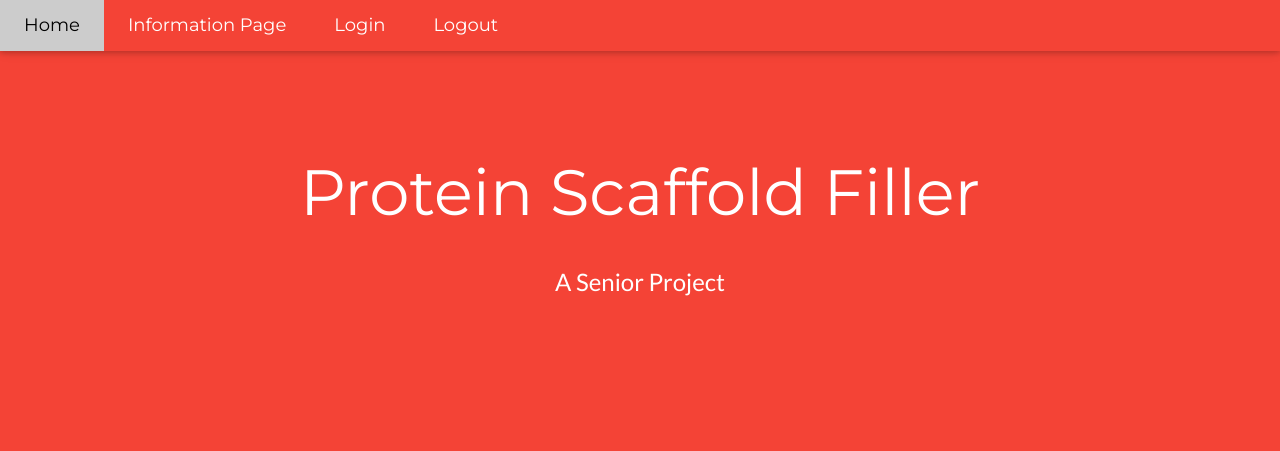
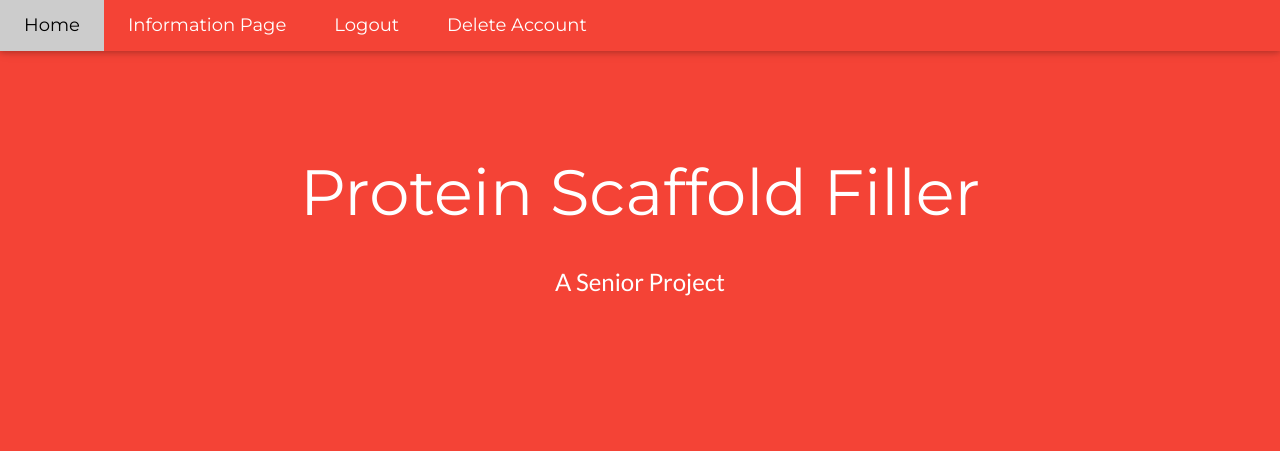
Before and after one commit to SyGitGud/ProteinSequencing, a Django app: template sequence/templates/home.html in a window 1280 px wide. Shown: the top 451 px of the page. Run offline with Django 5.2, Linux system fonts and the light colour scheme; the template is opened without the code that fills it, so the values that code supplies are empty.

Commit message:
Delete account functionality
delete

```diff
--- a/sequence/templates/home.html
+++ b/sequence/templates/home.html
@@ -50,16 +50,16 @@ body,h1,h2,h3,h4,h5,h6 {font-family: "Lato", sans-serif}
     <a class="w3-bar-item w3-button w3-hide-medium w3-hide-large w3-right w3-padding-large w3-hover-white w3-large w3-red" href="javascript:void(0);" onclick="myFunction()" title="Toggle Navigation Menu"><i class="fa fa-bars"></i></a>
     <a href="#" class="w3-bar-item w3-button w3-padding-large w3-white">Home</a>
     <a href="{% url 'infopage' %}" class="w3-bar-item w3-button w3-hide-small w3-padding-large w3-hover-white">Information Page</a>
-    <a href="{% url 'loginpage' %}" class="w3-bar-item w3-button w3-hide-small w3-padding-large w3-hover-white">Login</a>
     <a href= "{%url 'log_out' %}" class="w3-bar-item w3-button w3-hide-small w3-padding-large w3-hover-white">Logout</a>
+    <a href="{% url 'delete_account' %}" class="w3-bar-item w3-button w3-hide-small w3-padding-large w3-hover-white" onclick="return confirm('Delete account?');">Delete Account</a>
 
   </div>
 
   <!-- Navbar on small screens -->
   <div id="navDemo" class="w3-bar-block w3-white w3-hide w3-hide-large w3-hide-medium w3-large">
     <a href="{% url 'infopage' %}" class="w3-bar-item w3-button w3-hide-small w3-padding-large w3-hover-white">Information Page</a>
-    <a href="{% url 'loginpage' %}" class="w3-bar-item w3-button w3-hide-small w3-padding-large w3-hover-white">Login</a>
-    <a href= "{%url 'log_out' %}" class="w3-bar-item w3-button w3-hide-small w3-padding-large w3-hover-white">Logout</a>
+    <a href="{% url 'log_out' %}" class="w3-bar-item w3-button w3-hide-small w3-padding-large w3-hover-white">Logout</a>
+    <a href= "{%url 'delete_account' %}" class="w3-bar-item w3-button w3-hide-small w3-padding-large w3-hover-white" onclick="return confirm('Delete account?');">Delete Account</a>
   </div>
 </div>
 
```
